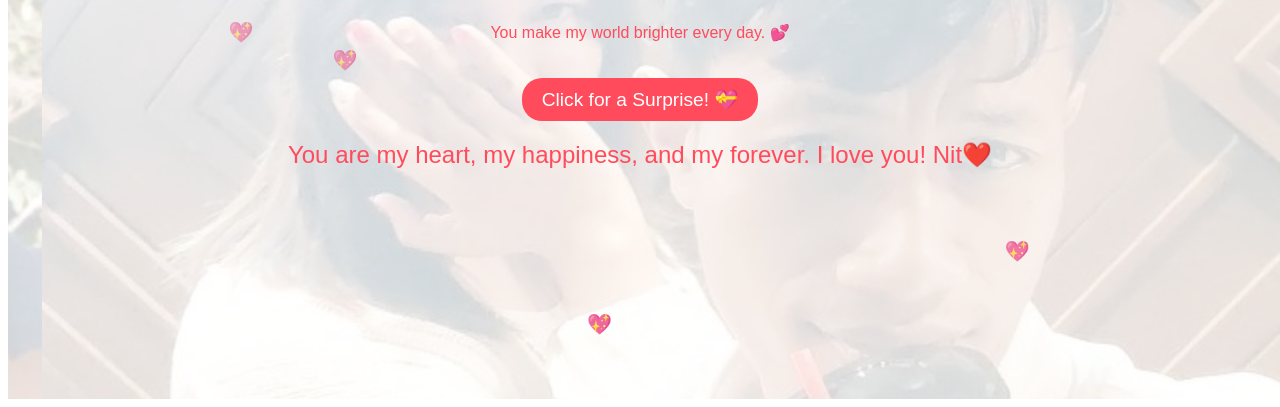
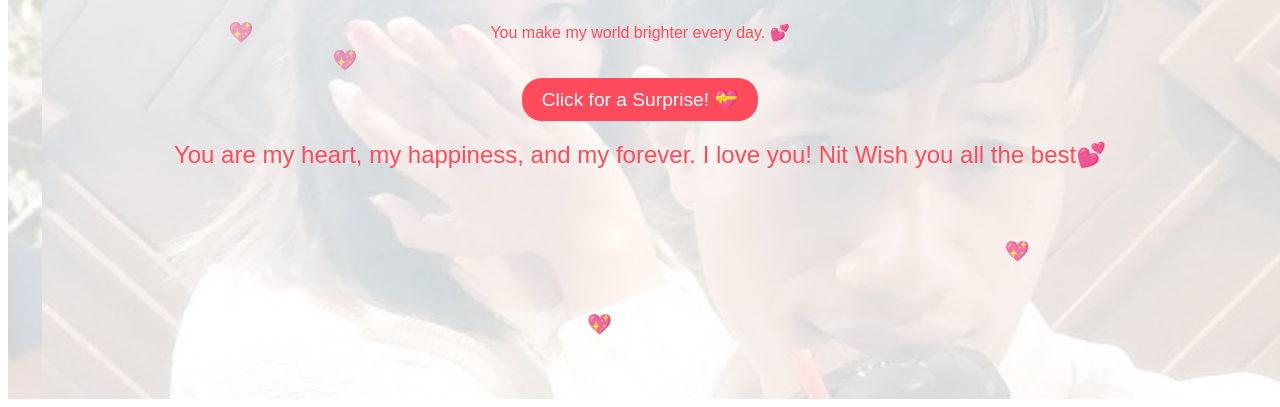
Before and after one commit to BorinPhon/Volentine-s-day, a plain HTML site: page index.html in a window 1280 px wide. Both pictures are taken after a click on the button "Click for a Surprise! 💝". Shown: the part 409-816 px from the top of the page. Drawn offline with Linux system fonts and the light colour scheme.

Commit message:
Update index.html
include"Wish you all the best"

```diff
--- a/index.html
+++ b/index.html
@@ -113,7 +113,10 @@
     <h1>Happy Valentine's Day, My Love! 💖</h1>
     <p>You make my world brighter every day. 💕</p>
     <button onclick="showMessage()">Click for a Surprise! 💝</button>
-    <p class="hidden-message" id="message">You are my heart, my happiness, and my forever. I love you! Nit❤️</p>
+    <p class="hidden-message" id="message">You are my heart, my happiness, and my forever. I love you! Nit
+        <span>Wish you all the best💕</span>
+    </p>
+
     <audio id="music" src="https://www.bensound.com/bensound-music/bensound-romantic.mp3" loop></audio>
     <script>
         function showMessage() {
```
